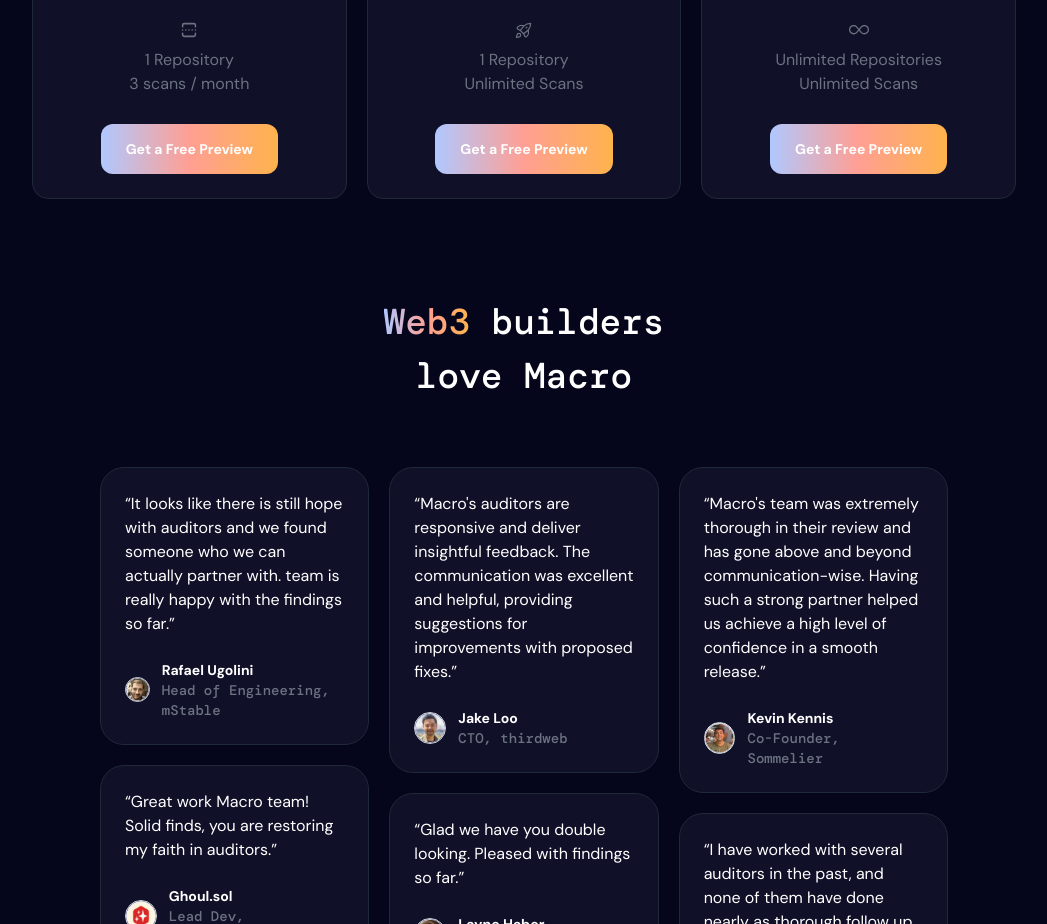
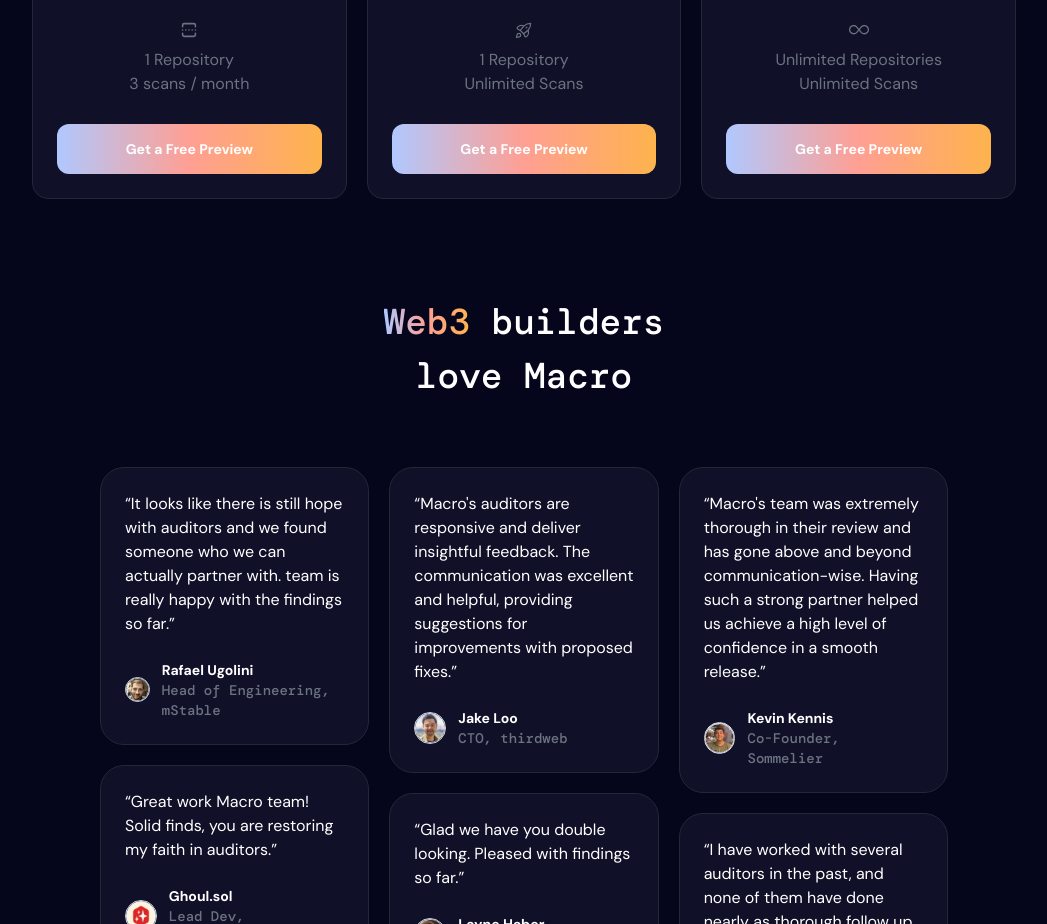
Before and after one commit to snowball-tools/website-example, a Next.js app: page /gas-blaster in a window 1280 px wide. Shown: the part 1800-2724 px from the top of the page, without its empty margins (116-1163 px from the left). Built offline with nearby package versions, Linux system fonts and the light colour scheme; a web font is replaced by a local one.

Commit message:
fix: add full width support for `CtaPrimary` component

```diff
--- a/src/components/Cta/CtaPrimary.tsx
+++ b/src/components/Cta/CtaPrimary.tsx
@@ -13,10 +13,10 @@
 
 const CtaPrimary = ({ className, children, href, icon, border, onClick }: CtaProps) => {
   return (
-    <div className={`${className} ${border ? 'triple-border' : ''} inline-block`}>
+    <div className={`${className} ${border && 'triple-border'}`}>
       <Link
         onClick={onClick}
-        className={`${style['cta-primary']} ${icon ? '!flex gap-2' : ''}`}
+        className={`${style['cta-primary']} w-full ${icon ? '!flex gap-2' : ''}`}
         href={href}
       >
         {icon && <Image src={icon} alt="" width={20} height={20} />}
```
